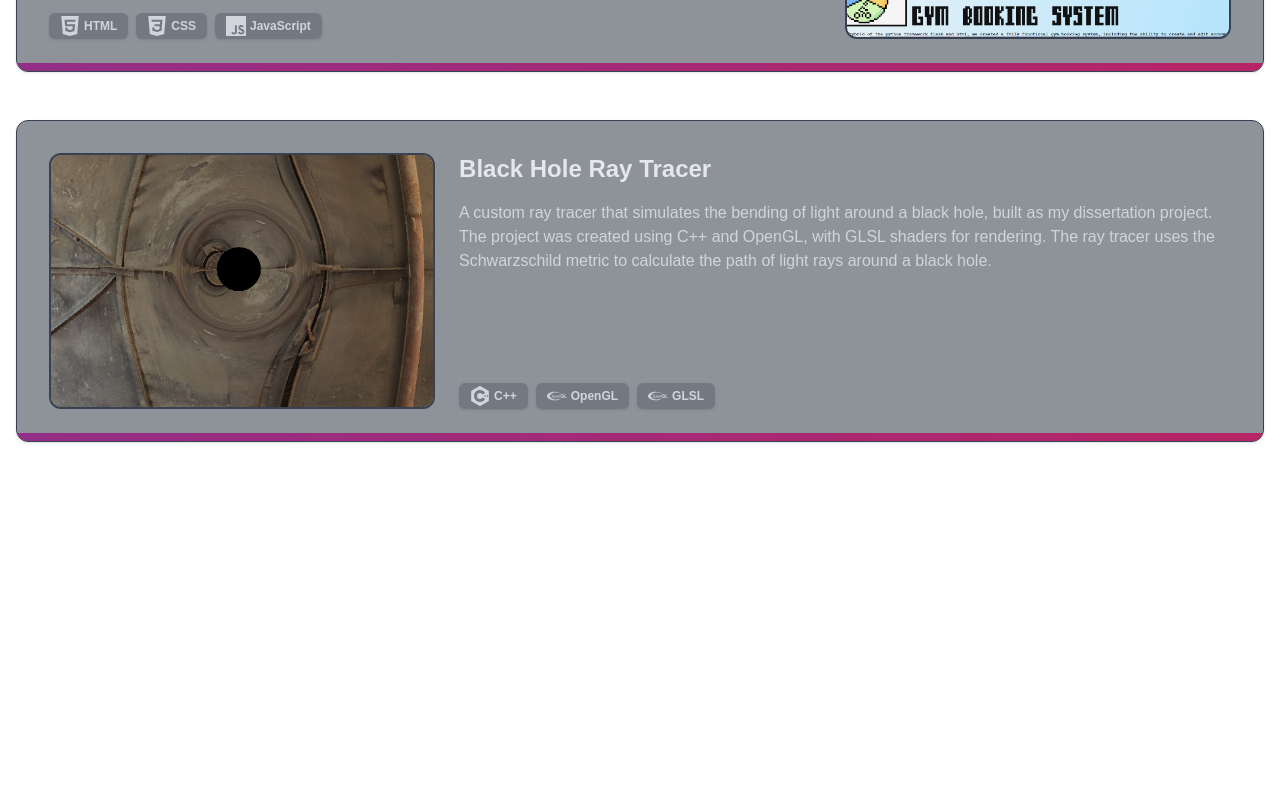
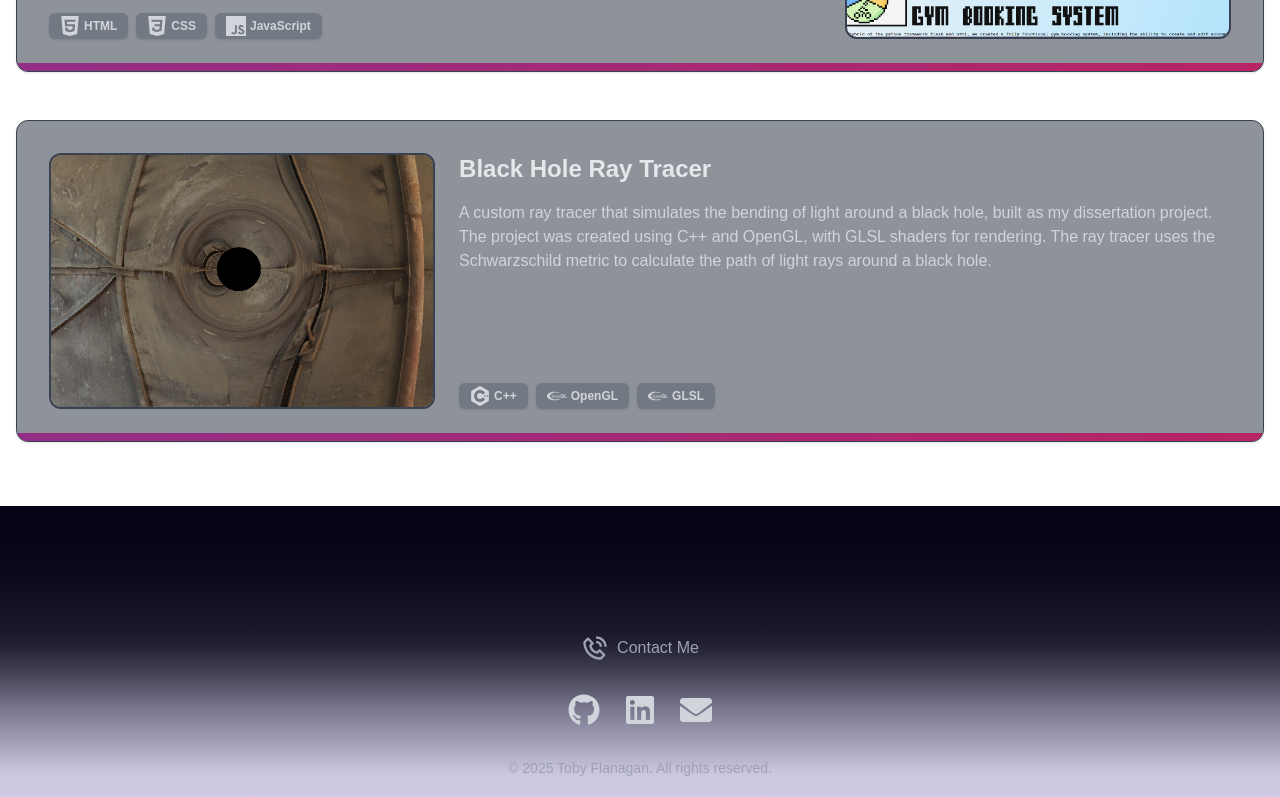
Before and after one commit to TobyFlan/next-website, a Next.js app: page / in a window 1280 px wide. Shown: the part 2000-2797 px from the top of the page. Before the commit the page ends 2506 px from the top, so only its background shows below. Built offline with nearby package versions, Linux system fonts and the light colour scheme.

Commit message:
fix profile size and add footer section

```diff
--- a/src/components/Footer.tsx
+++ b/src/components/Footer.tsx
@@ -0,0 +1,41 @@
+import { useEffect, useState } from 'react';
+import { FaGithub, FaLinkedin, FaEnvelope } from 'react-icons/fa'
+import InfoItem from './InfoItem';
+import { BiPhoneCall } from "react-icons/bi";
+
+
+export default function Footer() {
+
+    const [isVisible, setIsVisible] = useState(false);
+
+    useEffect(() => {
+        setIsVisible(true);
+    }, []);
+
+    return (
+        <div className="relative overflow-hidden">
+            <section className={`py-32 transition-opacity duration-1000 ease-in-out ${isVisible ? 'opacity-100' : 'opacity-0'}`}>
+                <div className="absolute inset-0 bg-gradient-to-b from-[#050314] via-indigo-900/30 to-purple-800/20"></div>
+                <div className="absolute top-0 left-0 right-0 h-2/3 bg-gradient-to-b from-[#050314] via-[#050314]/80 to-transparent"></div>
+                <div className="container mx-auto px-4 relative z-10 flex flex-col items-center justify-end h-full">
+                <InfoItem icon={<BiPhoneCall className='w-7 h-7' />} text="Contact Me" />
+                <div className="mt-8 flex flex-col items-center">
+                    <div className="flex space-x-6 mb-8">
+                        <a href="https://github.com/tobyflan" target="_blank" rel="noopener noreferrer" className="text-gray-300 hover:text-white transition-colors">
+                            <FaGithub className="w-8 h-8" />
+                        </a>
+                        <a href="https://linkedin.com/in/tobias-flanagan-7b6b5b172" target="_blank" rel="noopener noreferrer" className="text-gray-300 hover:text-white transition-colors">
+                            <FaLinkedin className="w-8 h-8" />
+                        </a>
+                        <a href="mailto:toby.flanagan@hotmail.co.uk" className="text-gray-300 hover:text-white transition-colors">
+                            <FaEnvelope className="w-8 h-8" />
+                        </a>
+                        </div>
+                        <p className="text-gray-400 text-sm">© 2025 Toby Flanagan. All rights reserved.</p>
+                    </div>
+                </div>
+            </section>
+        </div>
+    )
+
+}
--- a/src/pages/index.tsx
+++ b/src/pages/index.tsx
@@ -2,6 +2,7 @@ import Header from '../components/Header';
 import Background from '@/components/Background';
 import TechSection from '@/components/TechSection';
 import ProjectsSection from '@/components/ProjectsSection';
+import Footer from '@/components/Footer';
 
 export default function Home() {
   return (
@@ -12,6 +13,7 @@ export default function Home() {
         <Header />
         <TechSection />
         <ProjectsSection />
+        <Footer />
       </div>
 
     </main>
```
